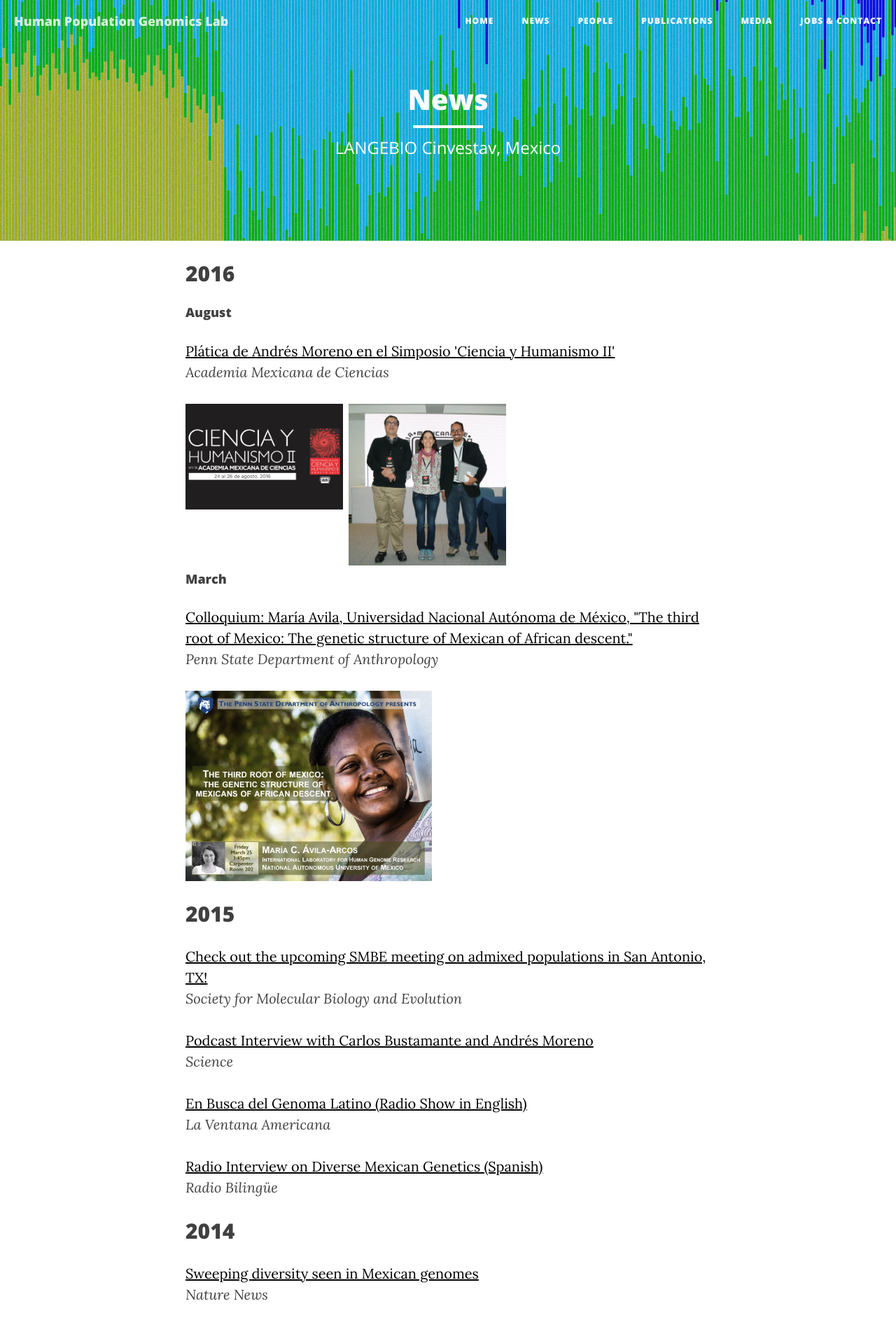
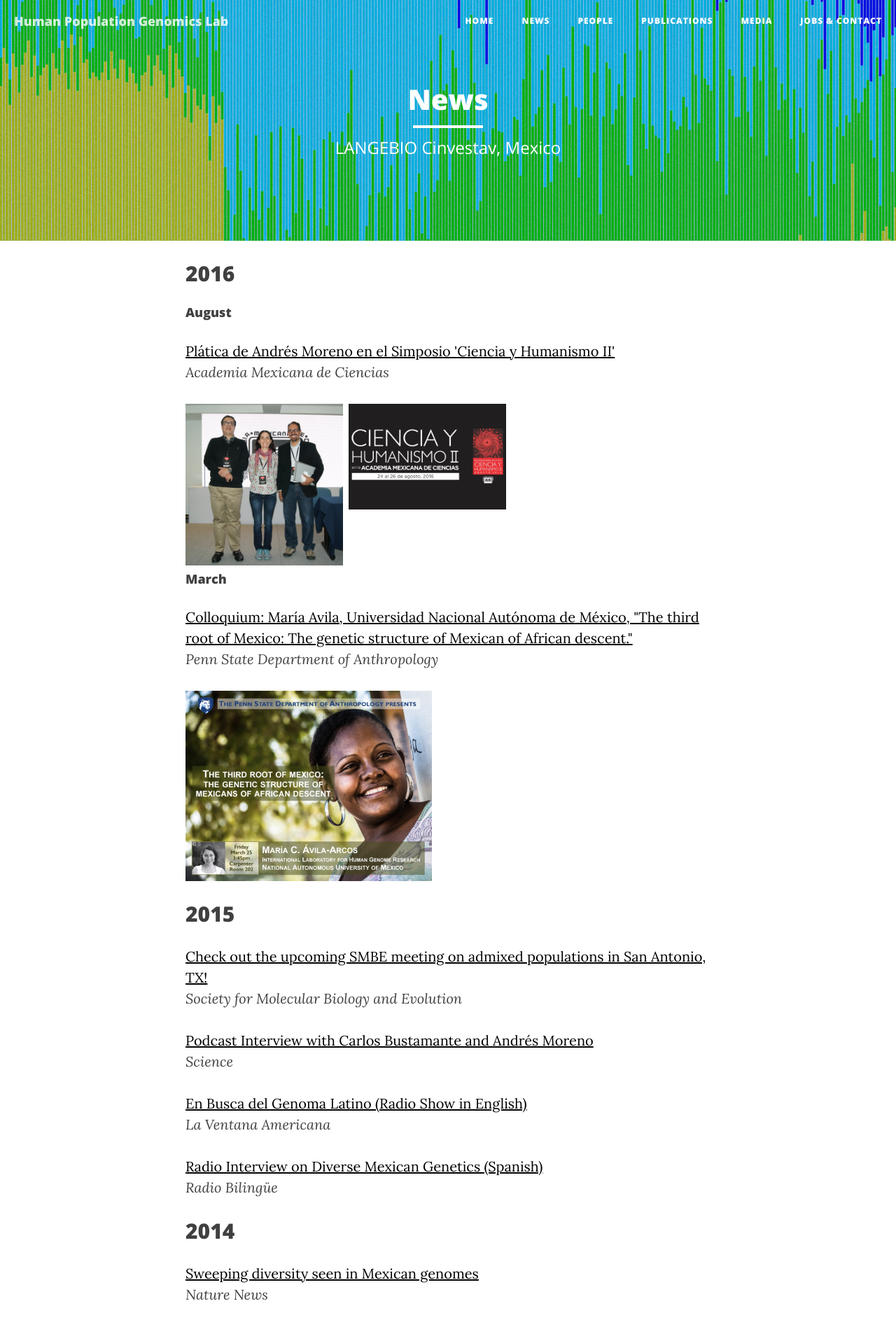
Before and after one commit to milkshakeplustip/milkshakeplustip.github.io, a Jekyll site: the page built from a_news.html, in a window 1280 px wide. Shown: the top 1899 px of the page at 70% size. Built offline with Jekyll 4.4.1, drawn with Linux system fonts in a browser that asks for light colours; nearby versions of some CDN libraries.

Commit message:
victoria

```diff
--- a/a_news.html
+++ b/a_news.html
@@ -9,8 +9,8 @@ header-img: "img/news_1750.jpg"
 <p></p>
 <h4>August</h4>
 <p><a href="https://youtu.be/cIZ5VaIHzIg?t=3h15m25s">Plática de Andrés Moreno en el Simposio 'Ciencia y Humanismo II'</a><br><i>Academia Mexicana de Ciencias</i></br></p>
+<img src="/img/andres_simposio.jpg" style="float: left; width: 30%; margin-right: 1%; margin-bottom: 0.5em;">
 <img src="/img/ciencia_y_humanismo.jpg" style="float: left; width: 30%; margin-right: 1%; margin-bottom: 0.5em;">
-<img src="/img/andres_simposio.jpg" style="float: left; width: 30%; margin-right: 1%; margin-bottom: 0.5em;">
 <p style="clear: both;">
 <p></p>
 <p></p>
```
